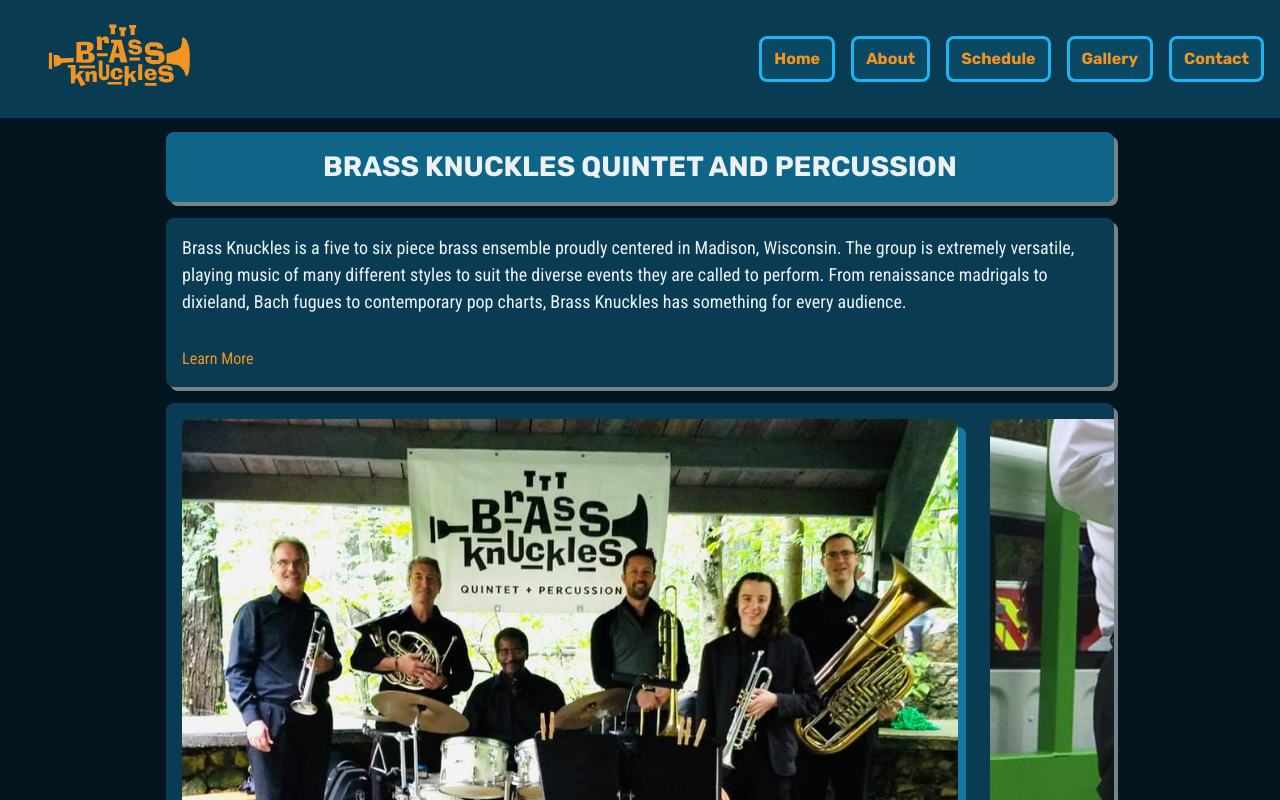
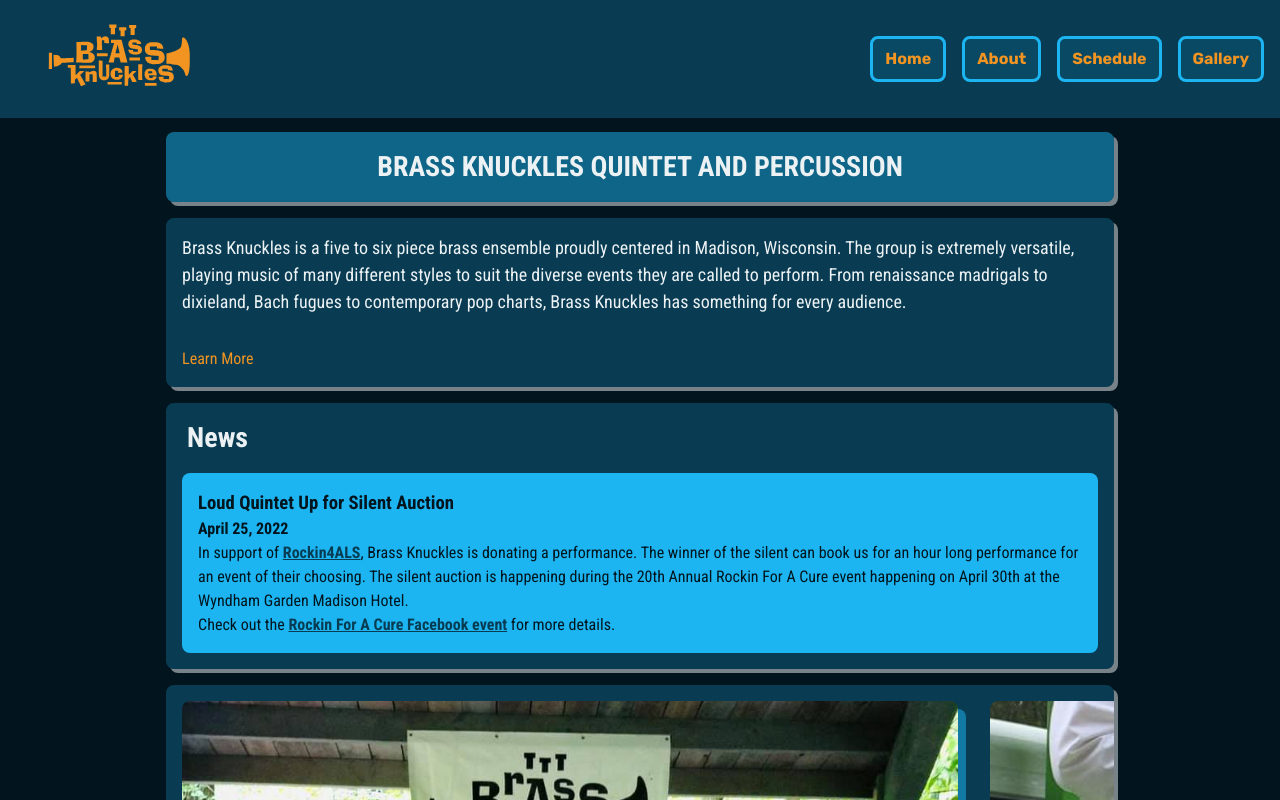
Before and after one commit to jamestw13/brass-knuckles, a React (Create React App) app: page / in a window 1280 px wide. Shown: the top 800 px of the page. Built offline with nearby package versions, Linux system fonts and the light colour scheme; no server answers.

Commit message:
added news item to Home.js

```diff
--- a/src/App.css
+++ b/src/App.css
@@ -208,10 +208,7 @@ select {
 .text-accent {
   color: hsl(var(--clr-accent));
 }
-
-/* typography */
-
-.ff-sans-norm {
+brass kn .ff-sans-norm {
   font-family: var(--ff-sans-norm);
 }
 .ff-sans-cond {
@@ -270,7 +267,7 @@ select {
 .mi-3 {
   margin-inline: 3rem;
 }
-
+brass kn
 /* --------------- */
 /* Components ---- */
 /* --------------- */
@@ -327,6 +324,7 @@ select {
 
 .card-header {
   font-family: var(--ff-sans-cond);
+  font-size: var(--fs-500);
   padding: 0.5em 0.75em;
   text-transform: capitalize;
 }
@@ -452,6 +450,14 @@ select {
 }
 
 /* Home page components */
+
+.news-item {
+  margin: 0 1em 1em;
+  padding: 1em;
+  border-radius: var(--br);
+  color: hsl(var(--clr-dark));
+  background-color: hsl(var(--clr-brand) / 1);
+}
 
 .image-scroller-container {
   display: none;
--- a/src/components/Header.js
+++ b/src/components/Header.js
@@ -43,9 +43,9 @@ function Header() {
               <Link to='/gallery' onClick={toggleMenu}>
                 <p>Gallery</p>
               </Link>
-              <Link to='/contact' onClick={toggleMenu}>
+              {/* <Link to='/contact' onClick={toggleMenu}>
                 <p>Contact</p>
-              </Link>
+              </Link> */}
             </div>
           </div>
         )}
@@ -69,9 +69,9 @@ function Header() {
           <Link to='/gallery'>
             <p>Gallery</p>
           </Link>
-          <Link to='/contact'>
+          {/* <Link to='/contact'>
             <p>Contact</p>
-          </Link>
+          </Link> */}
         </div>
       </div>
     </nav>
--- a/src/pages/Home.js
+++ b/src/pages/Home.js
@@ -46,6 +46,45 @@ function Home({ scheduleData }) {
         </Link>
       </section>
 
+      <section className='card news'>
+        <h3 className='card-header'>News</h3>
+        <div className='news-item'>
+          <h3>Loud Quintet Up for Silent Auction</h3>
+          <h4>April 25, 2022</h4>
+          <p>
+            In support of{' '}
+            <a
+              href='rockin4als.org'
+              style={{
+                color: 'hsl(var(--clr-dark)/.75)',
+                textDecoration: 'underline',
+                fontWeight: '600',
+              }}
+            >
+              Rockin4ALS
+            </a>
+            , Brass Knuckles is donating a performance. The winner of the silent
+            can book us for an hour long performance for an event of their
+            choosing. The silent auction is happening during the 20th Annual
+            Rockin For A Cure event happening on April 30th at the Wyndham
+            Garden Madison Hotel.
+            <br />
+            Check out the{' '}
+            <a
+              href='https://www.facebook.com/events/325005082925550'
+              style={{
+                color: 'hsl(var(--clr-dark)/.75)',
+                textDecoration: 'underline',
+                fontWeight: '600',
+              }}
+            >
+              Rockin For A Cure Facebook event
+            </a>{' '}
+            for more details.
+          </p>
+        </div>
+      </section>
+
       <section className='card card-left image-scroller-container'>
         <div className='image-scroller scroll-snap'>
           {images.map(
```
